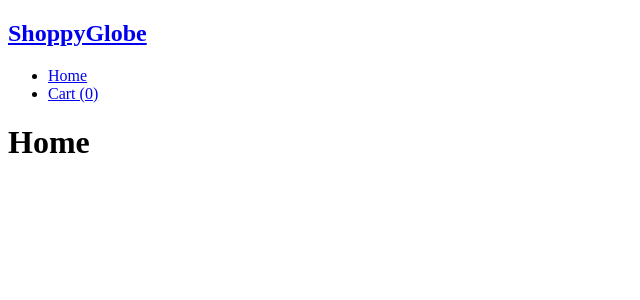
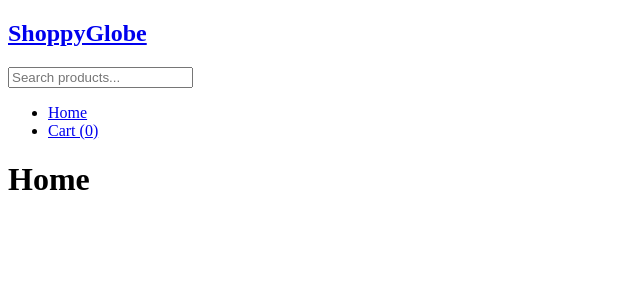
Before and after one commit to GuduruVinay/ShoppyGlobe-E-Commerce-Application, a React (Vite) app: page / in a window 1280 px wide. Shown: the top 300 px of the page, without its empty margins (0-640 px from the left). Built offline with nearby package versions, Linux system fonts and the light colour scheme.

Commit message:
Updated Header Component

```diff
--- a/src/components/Header.jsx
+++ b/src/components/Header.jsx
@@ -1,11 +1,19 @@
-import { useSelector } from "react-redux";
+import { useSelector, useDispatch } from "react-redux";
 import { Link } from "react-router-dom";
+import { setSearchTerm } from "../redux/searchSlice";
 
 function Header() {
+    const dispatch = useDispatch();
     // Use a Redux selector to get the cart items array
     const cartItems = useSelector((state) => state.cart.items);
+    // Get current search term
+    const searchTerm = useSelector((state) => state.search.searchTerm);
     // Calculate the total number of items
     const totalItems = cartItems.reduce((total, item) => total + item.quantity, 0);
+
+    const handleSearchChange = (event) => {
+        dispatch(setSearchTerm(event.target.value));
+    };
 
     return (
         <header>
@@ -14,6 +22,14 @@ function Header() {
                 <Link to="/">
                     <h1>ShoppyGlobe</h1>
                 </Link>
+                <div>
+                    <input
+                        type="text"
+                        placeholder="Search products..."
+                        value={searchTerm}
+                        onChange={handleSearchChange}
+                    />
+                </div>
                 <ul>
                     <li>
                         <Link to="/">Home</Link>
```
